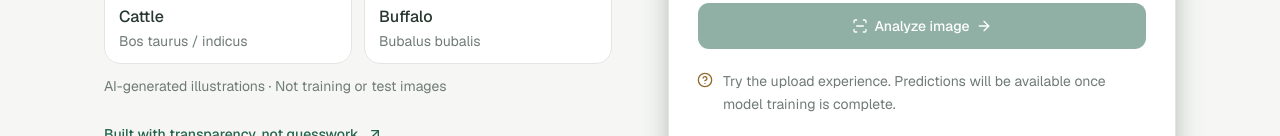
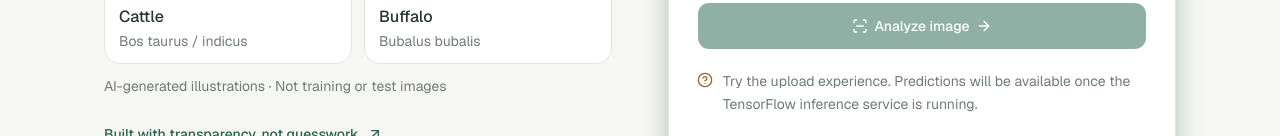
Before and after one commit to jothikapugaz/cattle-buffalo-classifier, a Next.js app in the folder cattle-and-buffalo-classifier/: page / in a window 1280 px wide. Shown: the part 664-800 px from the top of the page. Built offline with nearby package versions, Linux system fonts and the light colour scheme.

Commit message:
docs: update app for evaluated model integration

```diff
--- a/cattle-and-buffalo-classifier/components/classifier-workspace.tsx
+++ b/cattle-and-buffalo-classifier/components/classifier-workspace.tsx
@@ -138,7 +138,7 @@ export function ClassifierWorkspace() {
         <div aria-live="polite" aria-atomic="true" className="flex flex-col gap-3">
           {error && <Alert variant="destructive"><Info /><AlertTitle>{modelPending ? 'Your image is ready. The model isn’t yet.' : 'Let’s try that again'}</AlertTitle><AlertDescription>{error}{modelPending && '. Your image was validated, but no prediction was generated.'}</AlertDescription></Alert>}
           {prediction && <PredictionResult prediction={prediction} />}
-          {!error && !prediction && <div className="flex items-start gap-2.5 text-sm leading-relaxed text-muted-foreground"><CircleHelp className="mt-0.5 size-4 shrink-0 text-warning" aria-hidden="true" /><p>Try the upload experience. Predictions will be available once model training is complete.</p></div>}
+          {!error && !prediction && <div className="flex items-start gap-2.5 text-sm leading-relaxed text-muted-foreground"><CircleHelp className="mt-0.5 size-4 shrink-0 text-warning" aria-hidden="true" /><p>Try the upload experience. Predictions will be available once the TensorFlow inference service is running.</p></div>}
         </div>
         <p className="flex items-center justify-center gap-1.5 text-sm text-muted-foreground"><LockKeyhole className="size-3.5" aria-hidden="true" /> Images are processed in memory, never saved.</p>
       </div>
```
